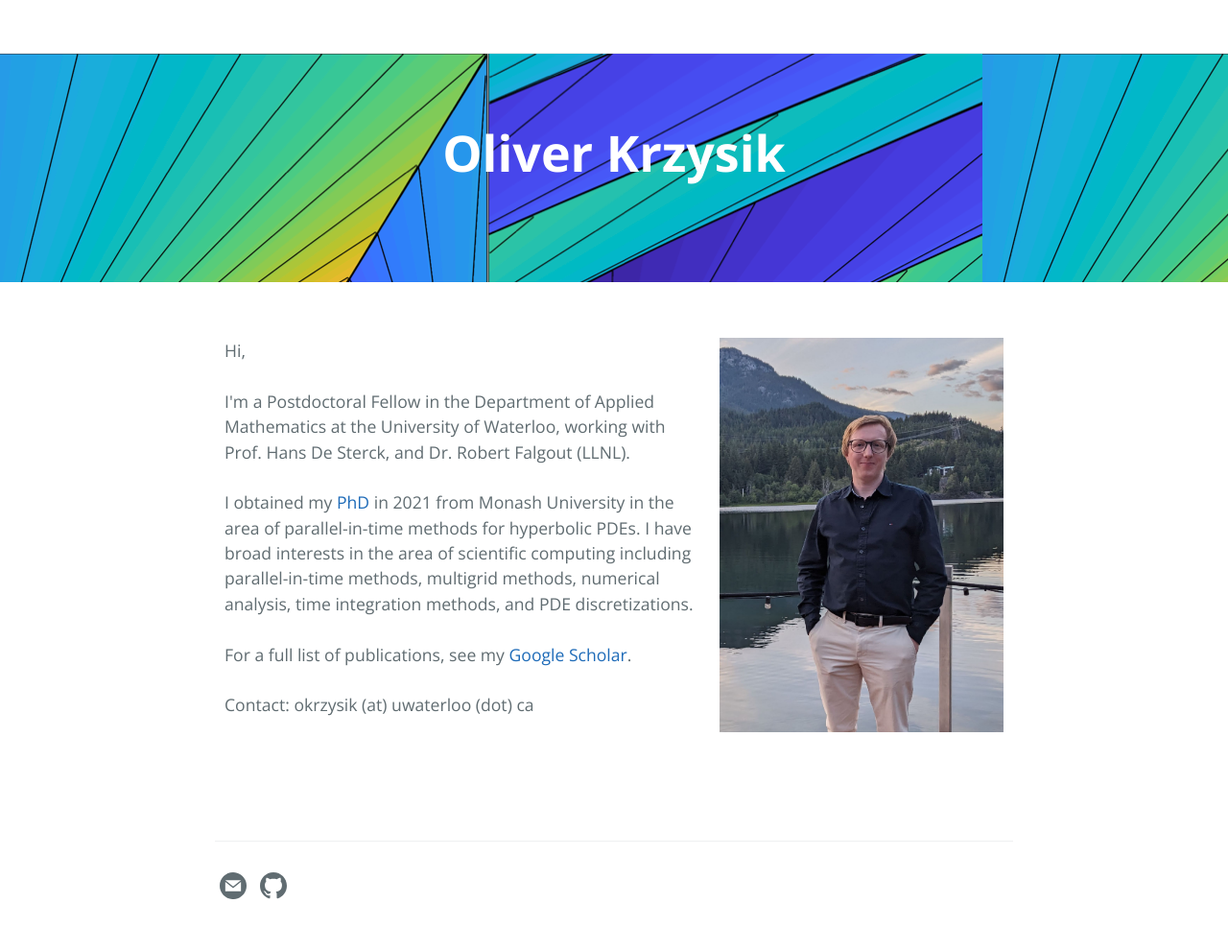
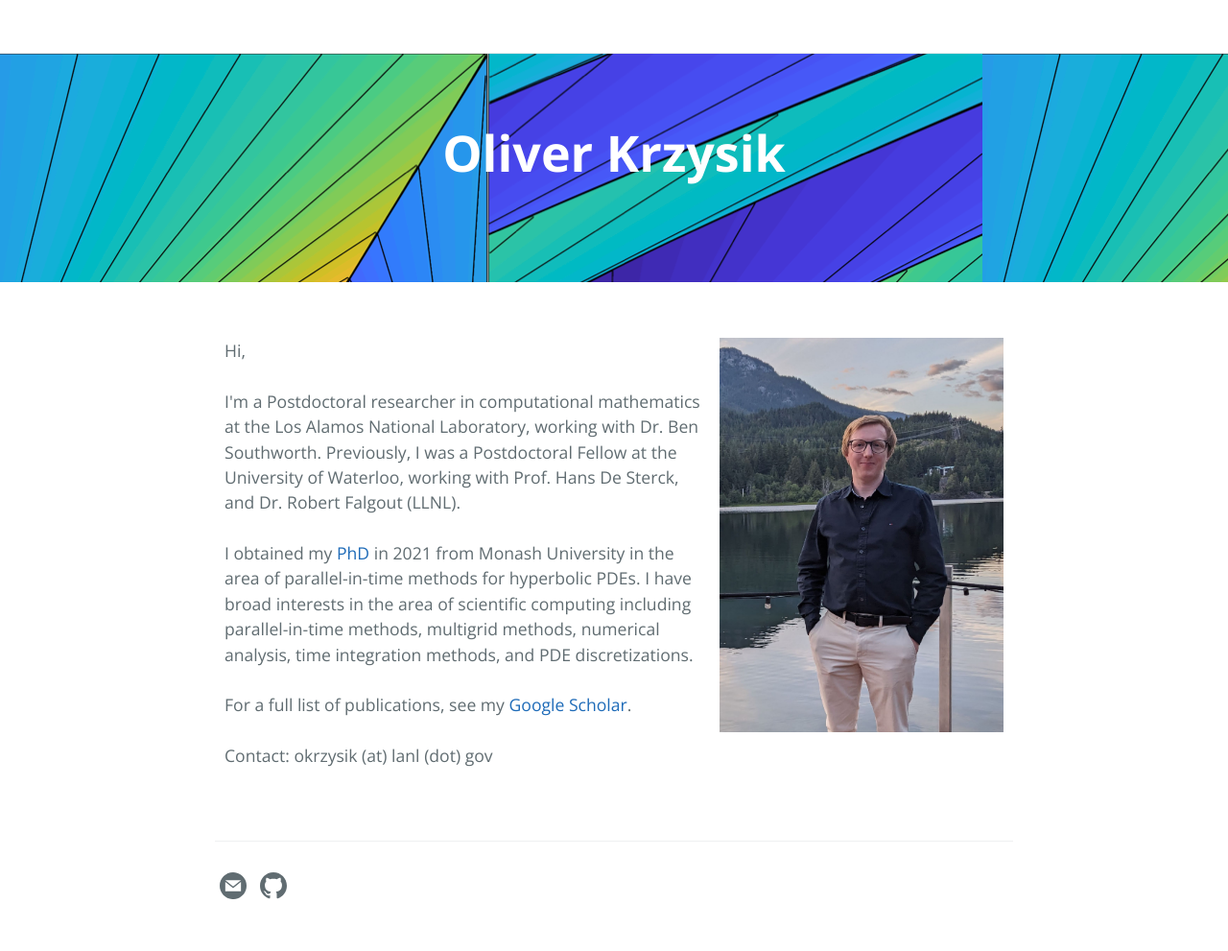
Before and after one commit to okrzysik/okrzysik.github.io, a Jekyll site: the page built from index.md, in a window 1280 px wide. Shown: the whole page at 96% size. Built offline with Jekyll 4.4.1, drawn with Linux system fonts in a browser that asks for light colours.

Commit message:
Updating bio to include lanl work

```diff
--- a/index.md
+++ b/index.md
@@ -53,7 +53,7 @@ tagline:
     <br>-->
     Hi,<br><br>
 
-    I'm a Postdoctoral Fellow in the Department of Applied Mathematics at the University of Waterloo, working with Prof. Hans De Sterck, and Dr. Robert Falgout (LLNL).<br><br>
+    I'm a Postdoctoral researcher in computational mathematics at the Los Alamos National Laboratory, working with Dr. Ben Southworth. Previously, I was a Postdoctoral Fellow at the University of Waterloo, working with Prof. Hans De Sterck, and Dr. Robert Falgout (LLNL).<br><br>
 
     I obtained my <a href="https://bridges.monash.edu/articles/thesis/Multilevel_parallel-in-time_methods_for_advection-dominated_PDEs/17108537">PhD</a> in 2021 from Monash University in the area of parallel-in-time methods for hyperbolic PDEs. I have broad interests in the area of scientific computing including parallel-in-time methods, multigrid methods, numerical analysis, time integration methods, and PDE discretizations.<br><br>
 
@@ -65,7 +65,7 @@ tagline:
     - <a href="{{ '/publications.html' | absolute_url }}">List of publications</a><br><br>
     -->
 
-    Contact: okrzysik (at) uwaterloo (dot) ca
+    Contact: okrzysik (at) lanl (dot) gov
         <br>
 
       </div>
```
